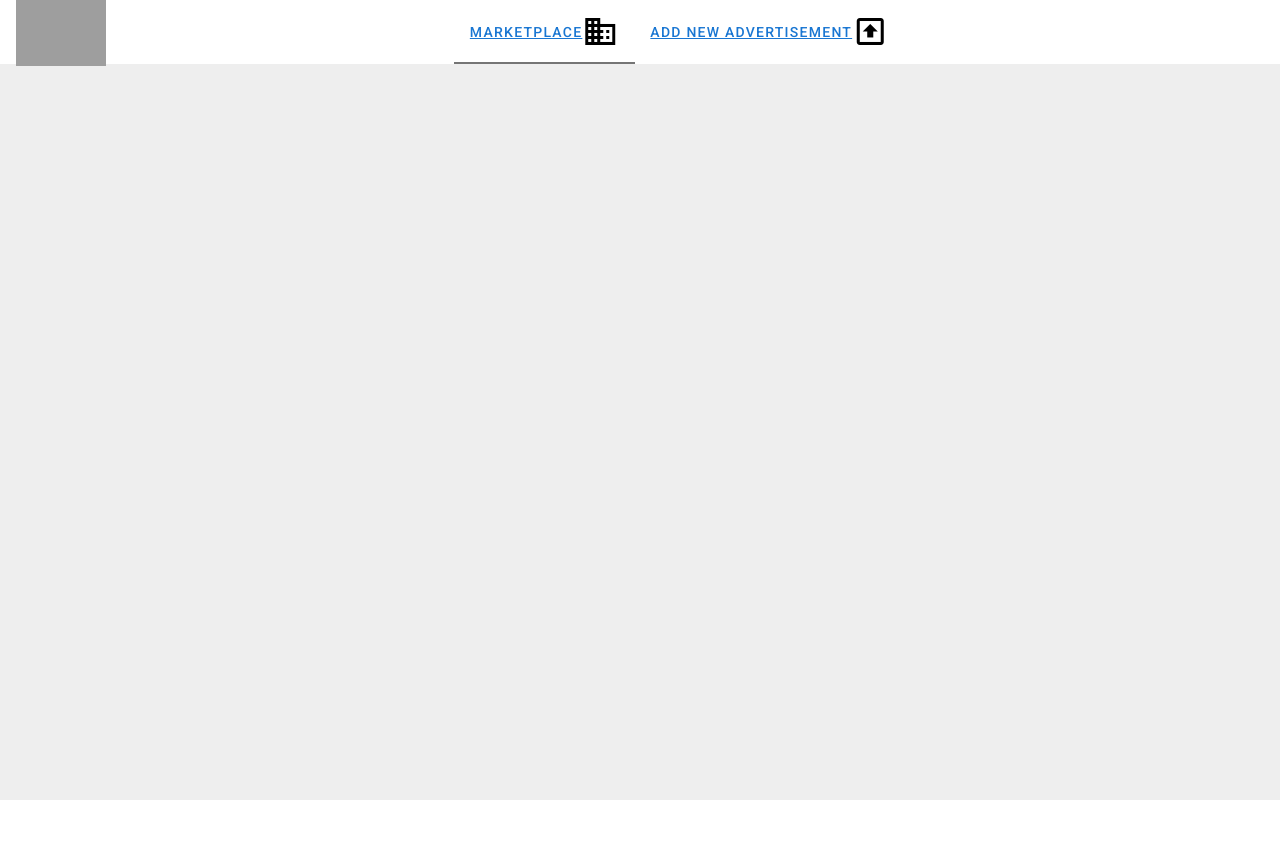
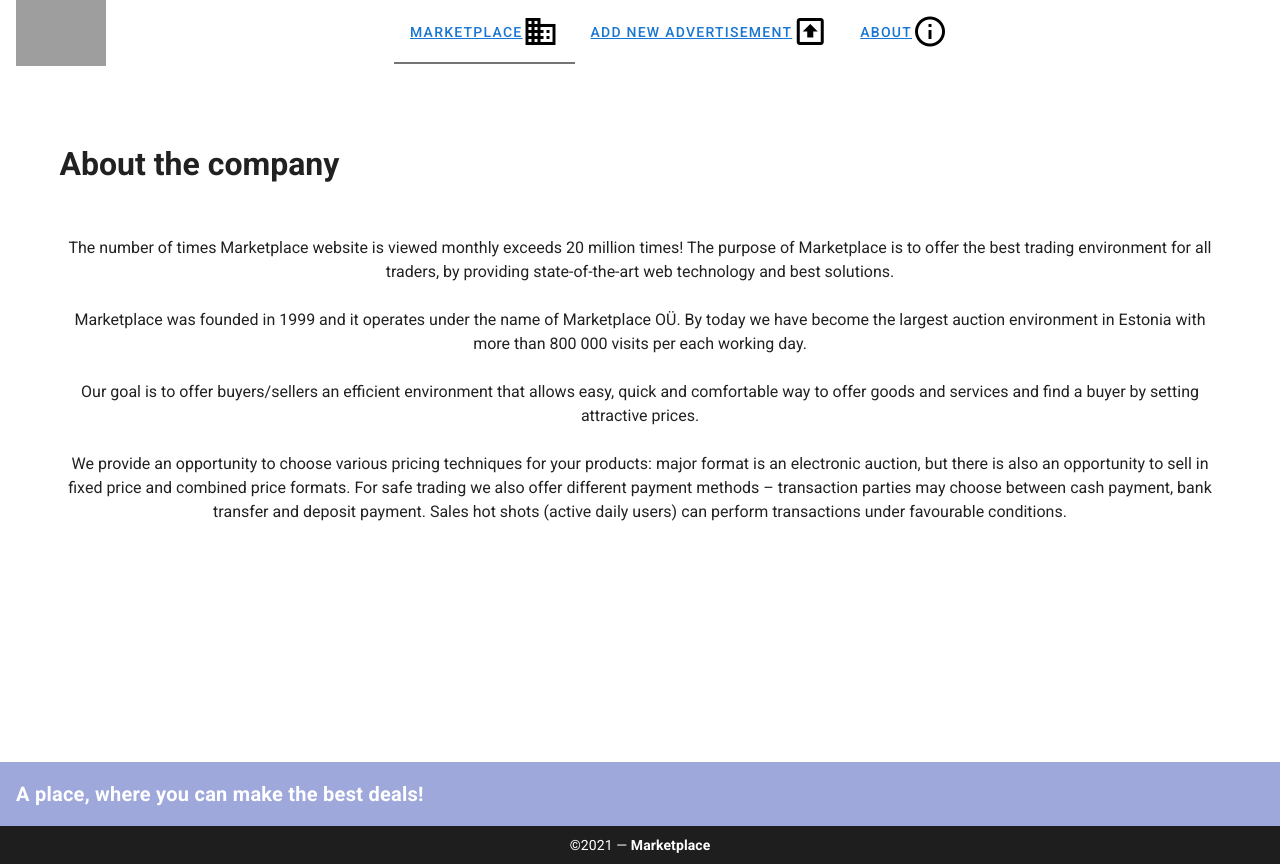
Before and after one commit to kadrigreen/MarketPlace-front, a Vue app: page /#/aboutPage in a window 1280 px wide. Before the commit the page ends 800 px from the top, so only its background shows below. Built offline with nearby package versions, Linux system fonts and the light colour scheme; grey boxes are pictures that could not be loaded.

Commit message:
14. kujundus

```diff
--- a/src/App.vue
+++ b/src/App.vue
@@ -17,12 +17,16 @@
 
       <v-tabs centered class="ml-n9" color="grey darken-1" >
         <v-tab>
-          <router-link to="/marketplace">Marketplace</router-link>
+          <router-link to="/marketplace">Marketplace </router-link>
           <v-icon large color="black">mdi-domain</v-icon>
         </v-tab>
         <v-tab>
-          <router-link to="/addAdvertisement">Add new advertisement</router-link>
+          <router-link to="/addAdvertisement">Add new advertisement </router-link>
           <v-icon large color="black">mdi-arrow-up-bold-box-outline</v-icon>
+        </v-tab>
+        <v-tab>
+          <router-link to="/AboutPage">About </router-link>
+          <v-icon large color="black">mdi-information-outline</v-icon>
         </v-tab>
       </v-tabs>
     </v-app-bar>
--- a/src/router/index.js
+++ b/src/router/index.js
@@ -6,6 +6,7 @@ import Category from '../views/Category.vue'
 import Marketplace from "../views/Marketplace.vue"
 import addAdvertisement from "../views/addAdvertisement.vue"
 import Advertisement from "../views/Advertisement.vue"
+import AboutPage from "../views/AboutPage";
 
 Vue.use(VueRouter)
 
@@ -42,6 +43,11 @@ const routes = [
     component: addAdvertisement,
   },
   {
+    path: '/aboutPage',
+    name: 'aboutPage',
+    component: AboutPage,
+  },
+  {
     path: '/about',
     name: 'About',
     // route level code-splitting
--- /dev/null
+++ b/src/views/AboutPage.vue
@@ -0,0 +1,70 @@
+<template>
+  <div class="home">
+    <v-app id="inspire">
+      <v-main>
+        <v-container>
+          <h1>About the company</h1>
+          <br>
+          <div>
+
+            <p class="text-center">
+              <br>
+              The number of times Marketplace website is viewed monthly exceeds 20 million times! The purpose of
+              Marketplace is
+              to offer the best trading environment for all traders, by providing state-of-the-art web technology and
+              best solutions.
+            <br>
+              <br>
+              Marketplace was founded in 1999 and it operates under the name of Marketplace OÜ. By today we have become
+              the
+              largest auction environment in Estonia with more than 800 000 visits per each working day.
+            <br>
+              <br>
+            Our goal is to offer buyers/sellers an efficient environment that allows easy, quick and comfortable way
+            to offer goods and services and find a buyer by setting attractive prices.
+            <br>
+              <br>
+              We provide an opportunity to choose various pricing techniques for your products: major format is an
+              electronic auction, but there is also an opportunity to sell in fixed price and combined price formats.
+              For safe trading we also offer different payment methods – transaction parties may choose between cash
+              payment, bank transfer and deposit payment.
+              Sales hot shots (active daily users) can perform transactions under favourable conditions.
+            </p>
+
+          </div>
+
+        </v-container>
+      </v-main>
+      <v-footer
+          dark
+          padless
+
+      >
+        <v-card
+            class="flex"
+            flat
+            tile
+        >
+          <v-card-title class="indigo lighten-3">
+            <strong class="subheading">A place, where you can make the best deals!</strong>
+
+          </v-card-title>
+
+          <v-card-text class="py-2 white--text text-center">
+            ©{{ new Date().getFullYear() }} — <strong>Marketplace</strong>
+          </v-card-text>
+        </v-card>
+      </v-footer>
+    </v-app>
+  </div>
+</template>
+<script>
+
+
+export default {
+  data: function () {
+    return {}
+  },
+  methods: {}
+}
+</script>
--- a/src/views/Marketplace.vue
+++ b/src/views/Marketplace.vue
@@ -11,7 +11,7 @@
               <v-text-field
                   label="Search"
                   placeholder="Search ads by keyword here"
-                  outlined color="black" background-color="white"
+                  outlined color="#00ACC1" background-color="white"
                   v-model='searchedInput'
                   v-on:change="searchAdsByTitleDescription(); isHidden1=true">
               </v-text-field>
@@ -109,28 +109,33 @@
                   label="Select category"
                   height="55"
                   outlined
+                  color="#00ACC1"
                   v-model='selectedCategory'>
               </v-select>
               <v-select
                   :items="locations"
                   label="Select location"
                   outlined
+                  color="#00ACC1"
                   v-model='selectedLocation'>
               </v-select>
               <v-text-field v-model="priceFrom"
                             label="Price"
                             placeholder="Insert minimum price"
                             outlined
+                            color="#00ACC1"
               ></v-text-field>
               <v-text-field v-model="priceTo"
                             label="Price"
                             placeholder="Insert maximum price"
                             outlined
+                            color="#00ACC1"
               ></v-text-field>
               <v-text-field v-model="searchText"
                             label="Text"
                             placeholder="Insert search text"
                             outlined
+                            color="#00ACC1"
               ></v-text-field>
 
 
@@ -138,10 +143,9 @@
                   :items="sorting"
                   label="Sort By"
                   outlined
+                  color="#00ACC1"
                   v-model='selectedOption'>
               </v-select>
-
-
 
               <v-btn v-on:click="getAdsBySearch(); isHidden2=true" elevation="4" color="#00BCD4" block  > Search</v-btn>
 
@@ -225,19 +229,6 @@
 
 
 
-
-
-
-
-
-
-
-
-
-
-
-
-
 <!--                        5 Search  V-card-->
               <v-card v-for="ads in searchResults"
                   :loading="loading"
@@ -263,6 +254,7 @@
                   <v-row
                       align="center"
                       class="mx-0"
+
                   >
                   </v-row>
 
@@ -306,90 +298,34 @@
         </v-row>
 
 
-
-<!--        getAllAdvertisements-->
-<!--        <v-container>-->
-<!--          <v-row>-->
-<!--        <v-card-->
-<!--                v-for="advertisement in advertisements"-->
-<!--                :loading="loading"-->
-<!--                class="mx-auto my-12"-->
-<!--                max-width="210"-->
-<!--        >-->
-<!--          <template slot="progress">-->
-<!--            <v-progress-linear-->
-<!--                color="deep-purple"-->
-<!--                height="10"-->
-<!--                indeterminate-->
-<!--            ></v-progress-linear>-->
-<!--          </template>-->
-
-<!--          <v-img-->
-<!--              height="200"-->
-<!--              v-bind:src="'/api/getPhoto?photoId='+advertisement.id"-->
-<!--          ></v-img>-->
-
-<!--          <v-card-title><router-link :to="'/Advertisement/'+advertisement.id">{{ advertisement.title }}</router-link></v-card-title>-->
-
-<!--          <v-card-text>-->
-<!--            <v-row-->
-<!--                align="center"-->
-<!--                class="mx-0"-->
-<!--            >-->
-<!--            </v-row>-->
-
-<!--            <div class="my-4 subtitle-1">-->
-<!--              {{ advertisement.price }}€ • {{ advertisement.location }}-->
-<!--            </div>-->
-
-<!--          </v-card-text>-->
-
-<!--          <v-divider class="mx-4"></v-divider>-->
-<!--          -->
-<!--          <v-card-actions>-->
-<!--            <v-tooltip-->
-<!--                v-model="show"-->
-<!--                top-->
-<!--            >-->
-<!--              <template v-slot:activator="{ on, attrs }">-->
-<!--                <v-btn-->
-<!--                    color="deep-purple lighten-2"-->
-<!--                    v-bind="attrs"-->
-<!--                    v-on="on"-->
-<!--                >-->
-<!--                  Contact seller-->
-<!--                </v-btn>-->
-<!--              </template>-->
-<!--              <span> Phone: {{ advertisement.phonenumber }}, Email: {{ advertisement.email }} </span>-->
-<!--            </v-tooltip>-->
-<!--          </v-card-actions>-->
-
-<!--        </v-card>-->
-
-
-<!--          </v-row>-->
-<!--        </v-container>-->
-
-<!--        getAllAdvertisements-->
-
-
       </v-container>
     </v-main>
-    <v-toolbar
-        class="mt-2"
-        color="blue lighten-3"
+
+    <v-footer
         dark
-        flat
+        padless
+
     >
-      <v-toolbar-title class="subheading">
-        A place, where you can make the best deals!
-      </v-toolbar-title>
-    </v-toolbar>
+      <v-card
+          class="flex"
+          flat
+          tile
+      >
+        <v-card-title class="indigo lighten-3">
+          <strong class="subheading">A place, where you can make the best deals!</strong>
+
+        </v-card-title>
+
+        <v-card-text class="py-2 white--text text-center">
+          ©{{ new Date().getFullYear() }} — <strong>Marketplace</strong>
+        </v-card-text>
+      </v-card>
+    </v-footer>
+
   </v-app>
 </template>
 
 <script>
-import axios from "axios";
 
 export default {
   data: function () {
@@ -485,10 +421,6 @@ export default {
     this.$http.get('/api/getAllAdvertisements/')
         .then(response => this.advertisements = response.data);
 
-
-
-
-
   }
 }
 </script>
--- a/src/views/addAdvertisement.vue
+++ b/src/views/addAdvertisement.vue
@@ -114,6 +114,30 @@
         </v-row>
       </v-container>
     </v-main>
+
+    <v-footer
+        dark
+        padless
+
+    >
+      <v-card
+          class="flex"
+          flat
+          tile
+      >
+        <v-card-title class="indigo lighten-3">
+          <strong class="subheading">A place, where you can make the best deals!</strong>
+
+        </v-card-title>
+
+        <v-card-text class="py-2 white--text text-center">
+          ©{{ new Date().getFullYear() }} — <strong>Marketplace</strong>
+        </v-card-text>
+      </v-card>
+    </v-footer>
+
+
+
   </v-app>
 </template>
 
```
